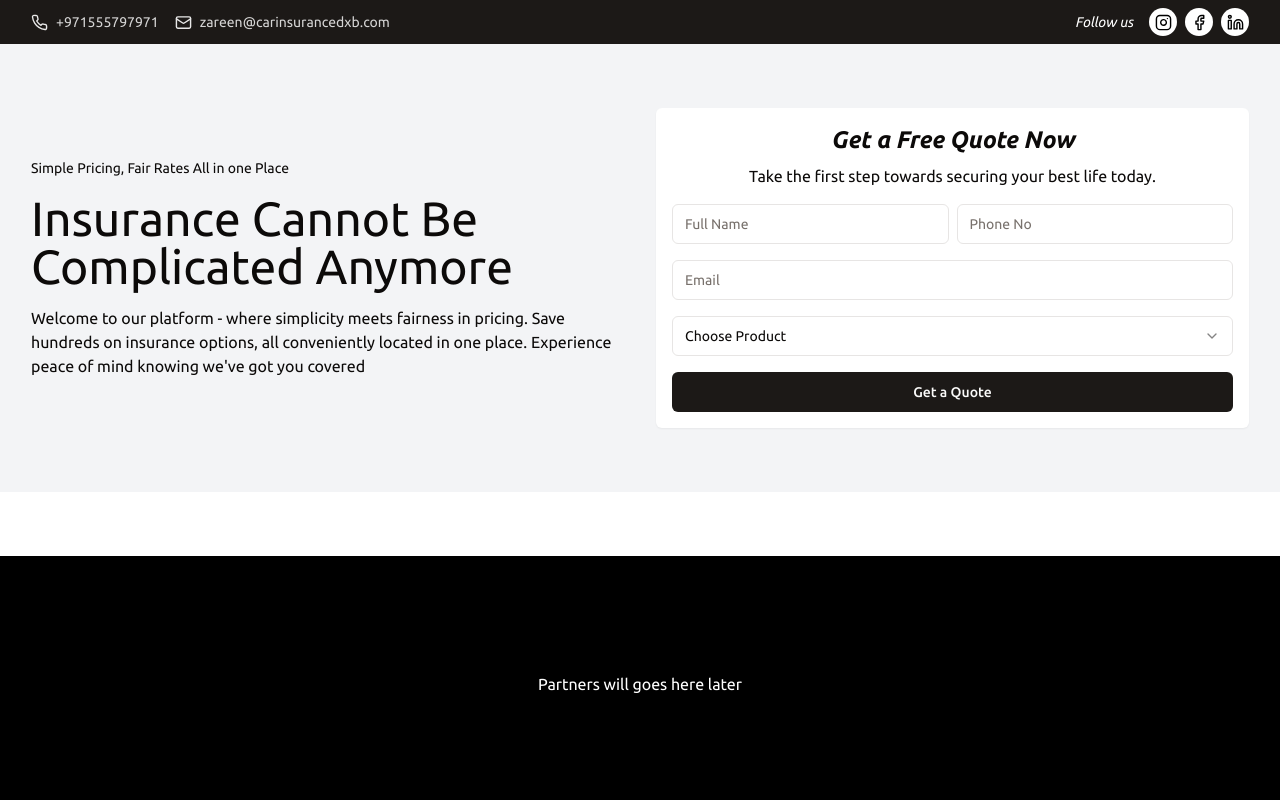
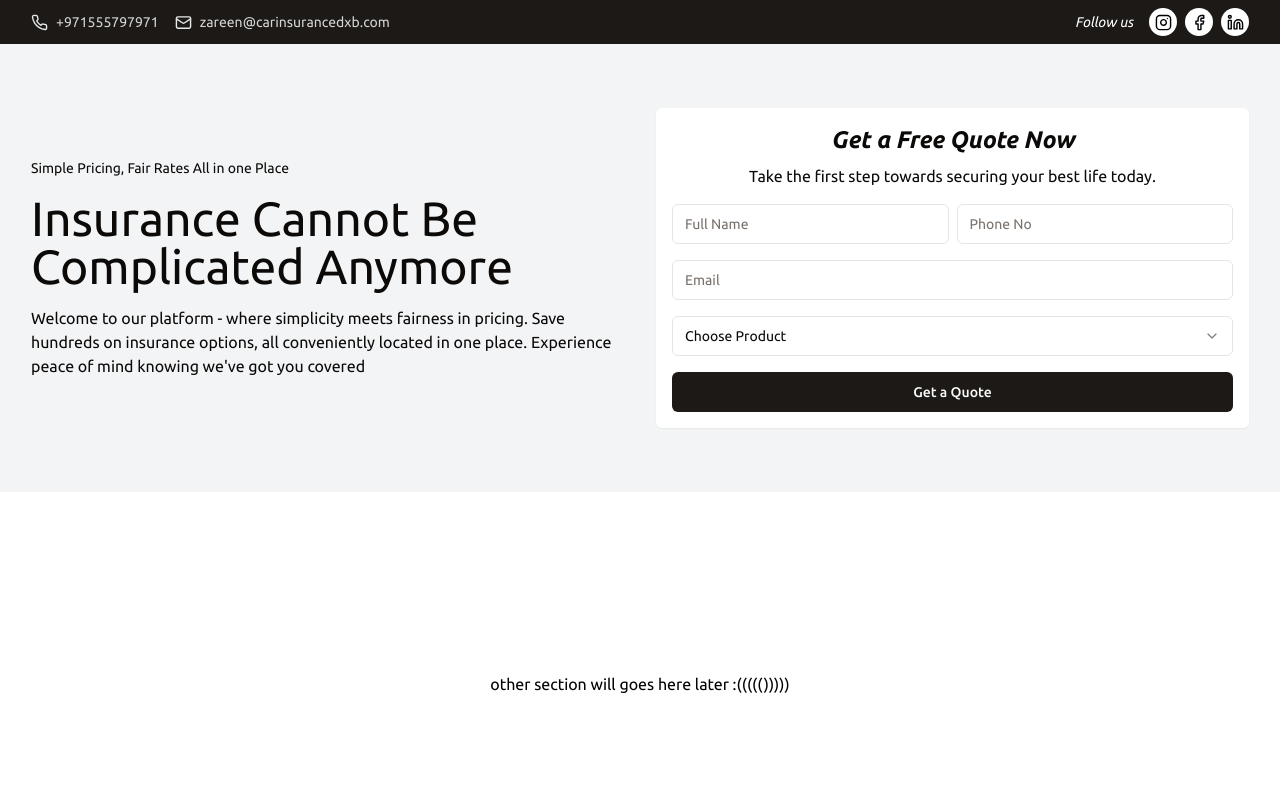
Before and after one commit to BinarySenseiii/insurance-landing, a React (Vite) app: page / in a window 1280 px wide. Shown: the top 800 px of the page. Built offline with nearby package versions, Linux system fonts and the light colour scheme.

Commit message:
fixed: mock

```diff
--- a/src/App.tsx
+++ b/src/App.tsx
@@ -1,4 +1,4 @@
-import {Contact, Hero, Partners} from './components/sections'
+import {Hero, Partners} from './components/sections'
 
 export default function App() {
   return (
@@ -7,7 +7,7 @@ export default function App() {
       {/* <Service /> */}
       {/* <Quote /> */}
       <Partners />
-      <Contact />
+      {/* <Contact /> */}
     </div>
   )
 }
--- a/src/components/sections/partners.tsx
+++ b/src/components/sections/partners.tsx
@@ -1,7 +1,7 @@
 const Partners = () => {
   return (
-    <section id="quote" className="h-64 bg-black grid place-content-center text-white">
-      Partners will goes here later
+    <section id="quote" className="h-64 bg-orange grid place-content-center text-black">
+      other section will goes here later :((((()))))
     </section>
   )
 }
```
